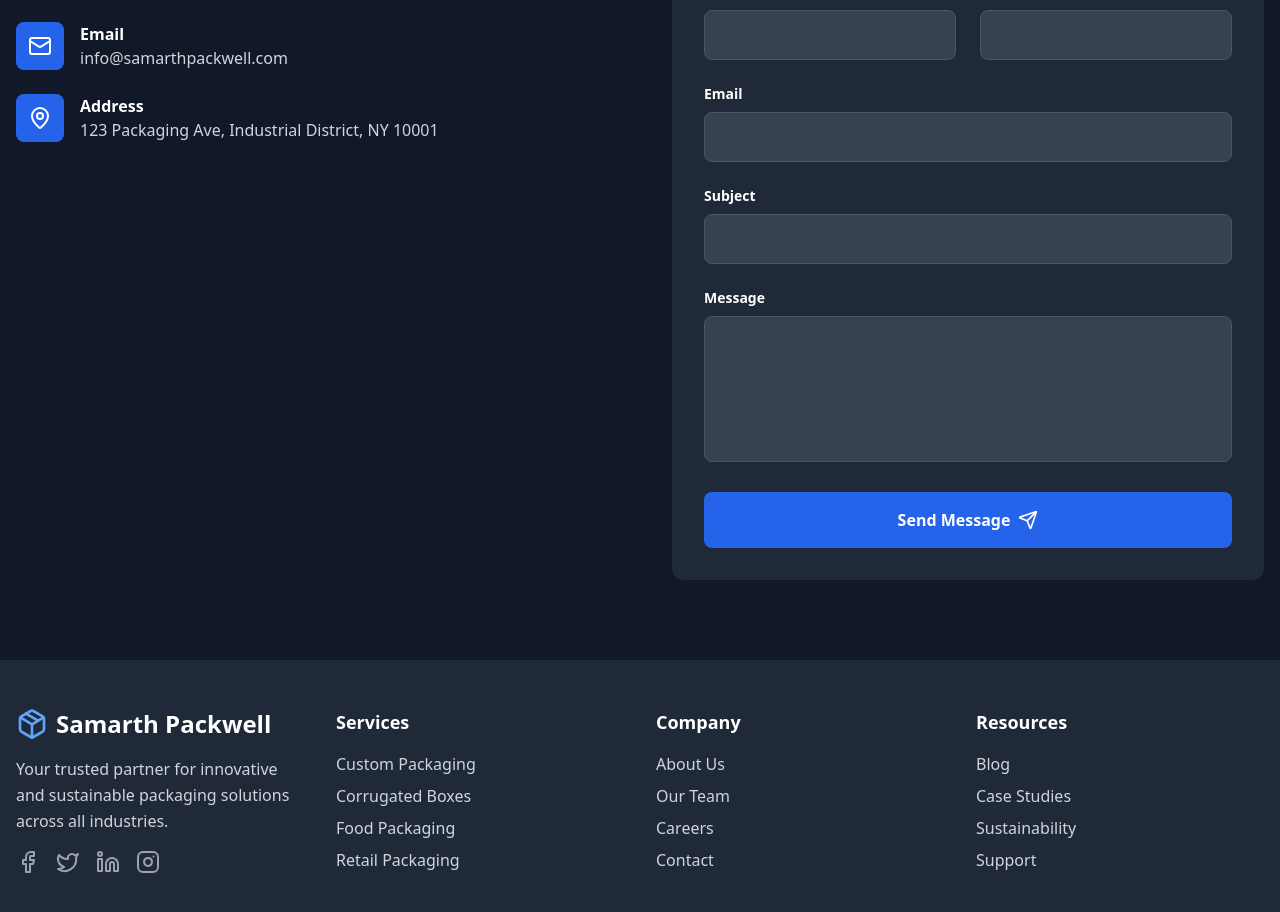
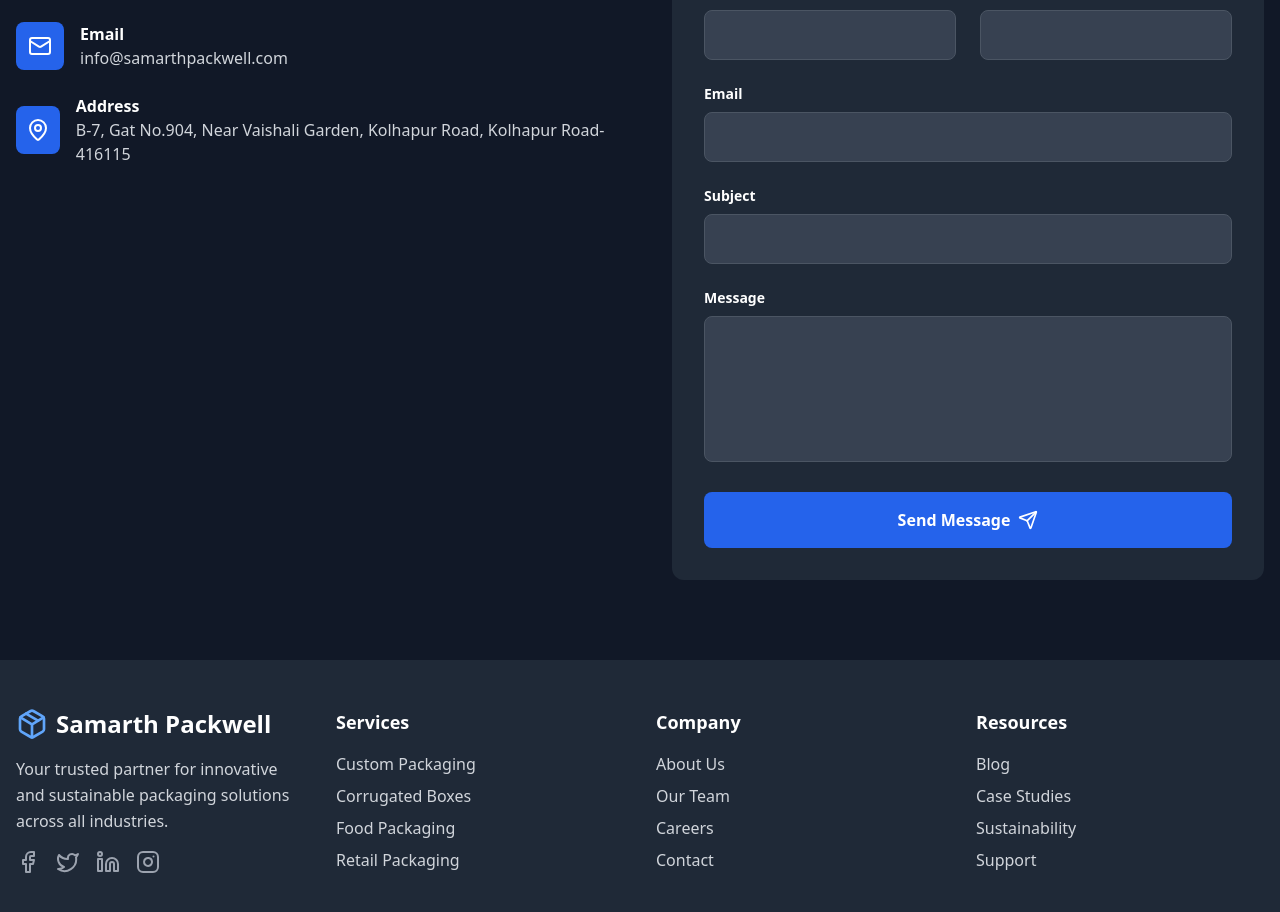
Before and after one commit to vaibxcodes/samarth1, a React (Vite) app: page / in a window 1280 px wide. Shown: the part 2402-3314 px from the top of the page. Built offline with nearby package versions, Linux system fonts and the light colour scheme.

Commit message:
Add address to contact information
Update the address in the contact section.

```diff
--- a/src/components/Contact.tsx
+++ b/src/components/Contact.tsx
@@ -1,3 +1,4 @@
+
 import { Mail, Phone, MapPin, Send } from 'lucide-react';
 
 const Contact = () => {
@@ -40,7 +41,7 @@ const Contact = () => {
                   </div>
                   <div>
                     <div className="font-semibold">Address</div>
-                    <div className="text-gray-300">123 Packaging Ave, Industrial District, NY 10001</div>
+                    <div className="text-gray-300">B-7, Gat No.904, Near Vaishali Garden, Kolhapur Road, Kolhapur Road-416115</div>
                   </div>
                 </div>
               </div>
```
